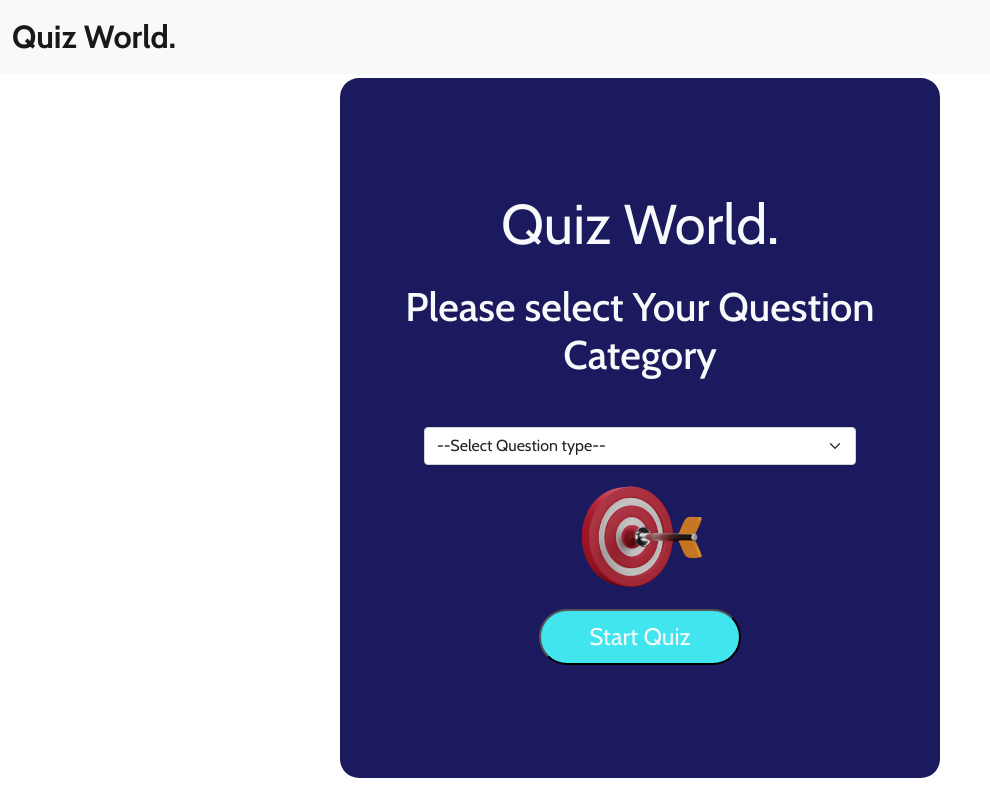
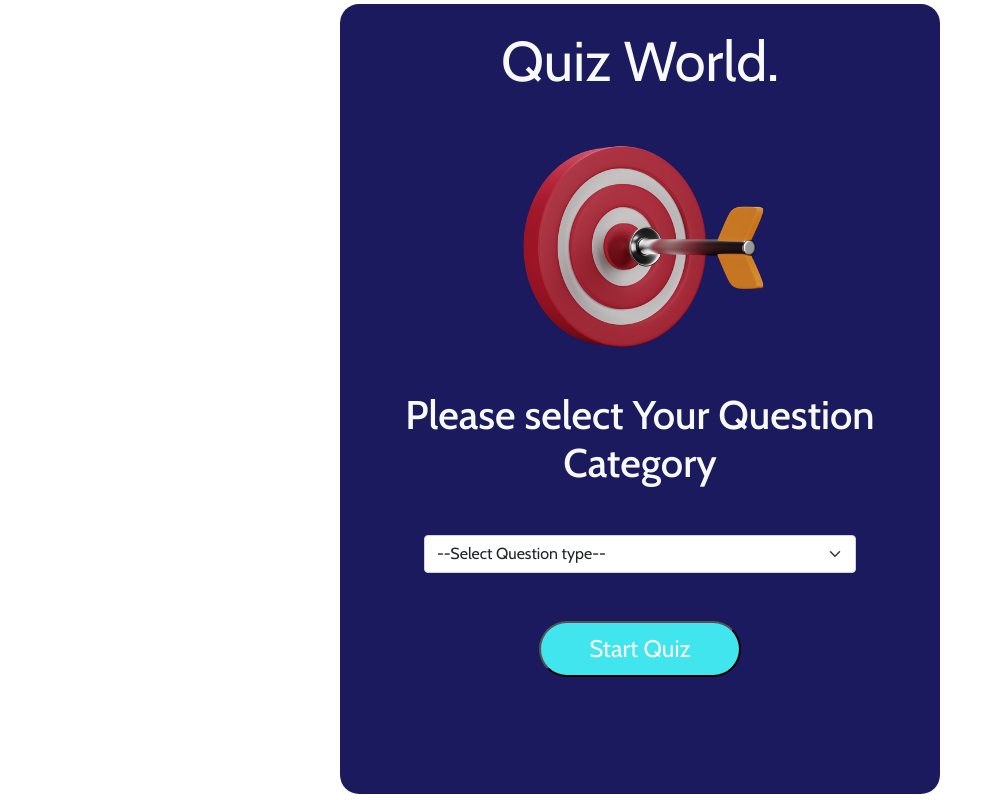
Before and after one commit to nithish2605/quiz-app, a plain HTML site: page index.html in a window 1280 px wide. Shown: the whole page, without its empty margins (0-990 px from the left). Drawn offline with nearby package versions, Linux system fonts and the light colour scheme.

Commit message:
alignment fixes

```diff
--- a/css/style.css
+++ b/css/style.css
@@ -9,16 +9,17 @@
 
 .quiz-container {
     width: 600px;
-    height: calc(100vh - 100px);
+    height: calc(100vh - 10px);
     border-radius: 1.2rem;
-    overflow: hidden;
+    /* overflow: hidden; */
 }
 
-@media (min-width:400px) and (max-width:576px) {
+@media (min-width:350px) and (max-width:576px) {
     .quiz-container {
-        width: 380px;
-        height: calc(100vh - 150px);
-        overflow-y: hidden;
+        width: 330px;
+        /* height:84vh; */
+    height: calc(100vh - 10px);
+
     }
 }
 
--- a/index.html
+++ b/index.html
@@ -24,20 +24,23 @@
 
 <body>
     <!-- navbar starts here -->
-    <nav class="navbar navbar-light bg-light">
+    <!-- <nav class="navbar navbar-light bg-light">
         <div class="container-fluid">
             <a class="navbar-brand fs-2 fw-bold">Quiz World.</a>
             <div class="d-flex">
 
             </div>
         </div>
-    </nav>
+    </nav> -->
     <!-- navbar ends here -->
 
     <!-- question starts section here -->
-    <div class="container quiz-container d-flex justify-content-center align-items-center bg-violet mt-1">
+    <div class="container quiz-container d-flex justify-content-center align-items-sm-start align-items-center bg-violet mt-1">
         <div class="col-12">
-            <h1 class="text-light text-center display-4 mb-4">Quiz World.</h1>
+            <h1 class="text-light text-center display-4 mt-4">Quiz World.</h1>
+            <div class="text-center">
+            <img class="img-fluid h-50 w-50 text-center" src="assets/3dicons-target.png" alt="">
+            </div>
             <h1 class="text-light text-center mb-5">Please select Your Question Category</h1>
             <div class="selection d-flex justify-content-center">
                 <select class="form-select w-75" id="inputGroupSelect02">
@@ -54,10 +57,8 @@
                     <option value="art" class="ques-types">art</option>
                 </select>
             </div>
-            <div class="text-center">
-            <img class="img-fluid h-25 w-25 text-center" src="assets/3dicons-target.png" alt="">
-            </div>
-            <div class="fs-4 text-center">
+
+            <div class="fs-4 text-center mt-5">
                 <button class="start-btn text-decoration-none text-light p-2 px-5">Start Quiz</button>
             </div>
         </div>
```
Also changed, not shown: ques.html (+2 -2 lines), score-board.html (+2 -2 lines).
